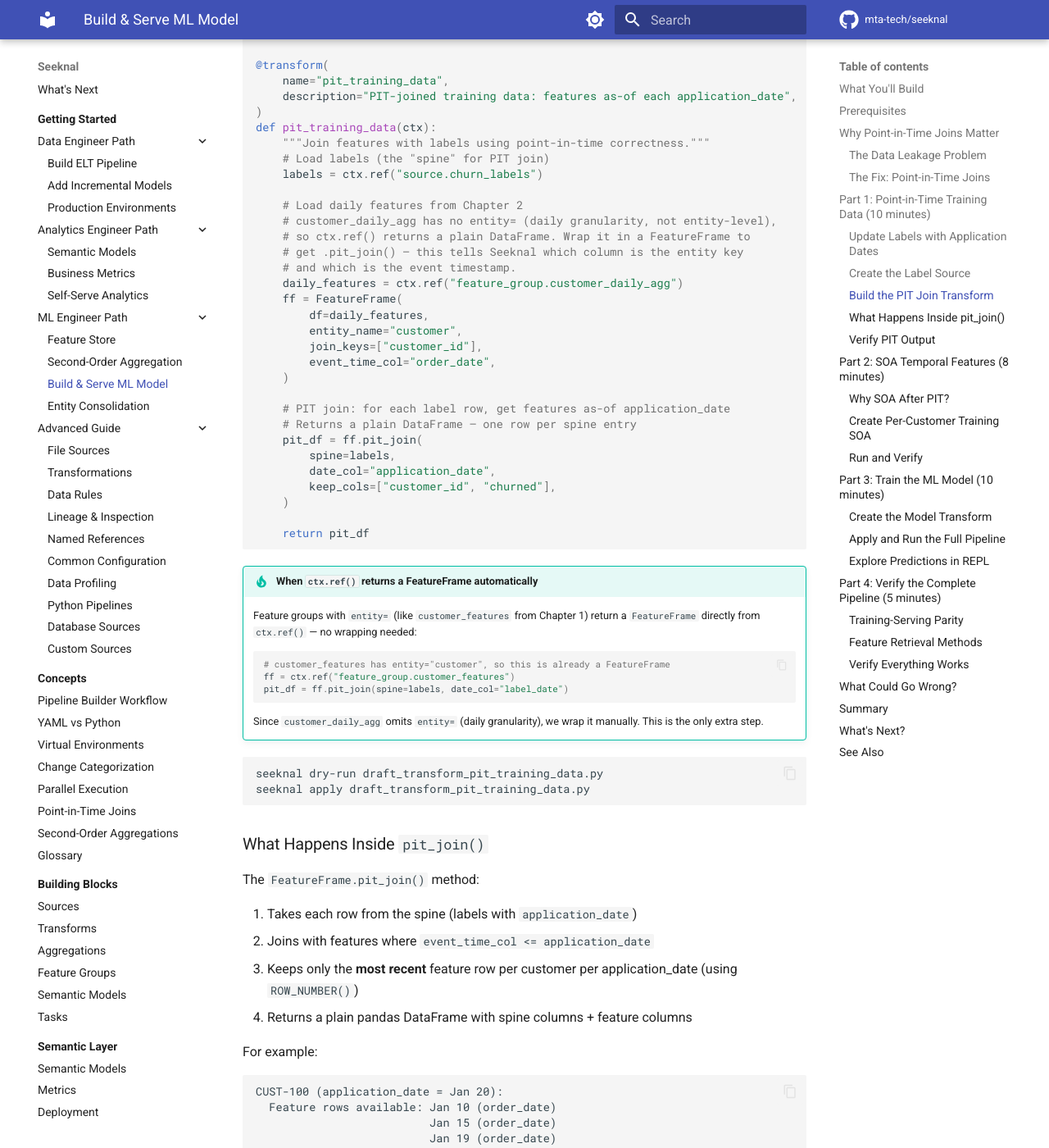
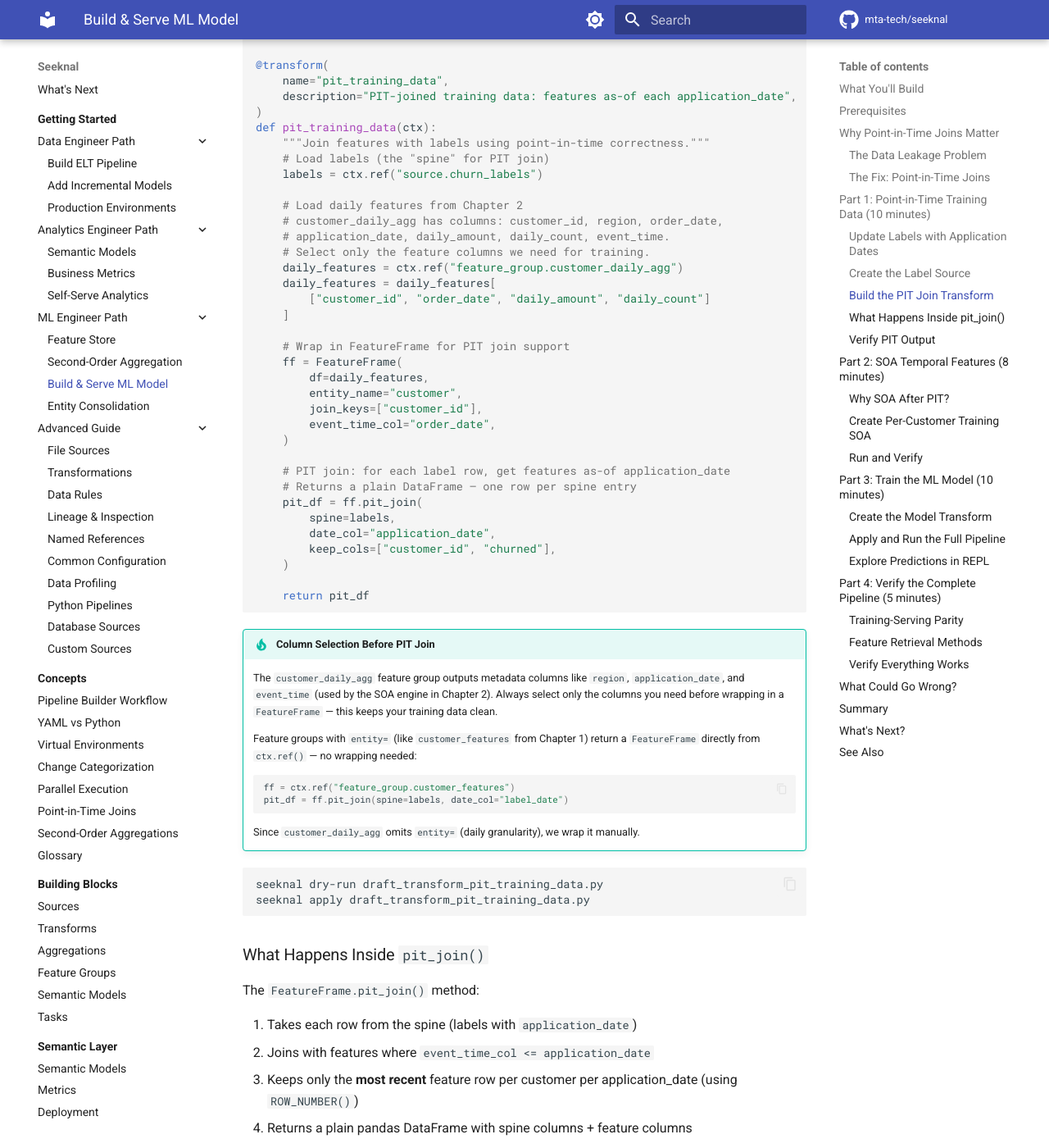
Before and after one commit to mta-tech/seeknal, an MkDocs documentation site: the page built from docs/getting-started/ml-engineer-path/3-training-serving-parity.md, in a window 1280 px wide and 1400 px high, scrolled down 3922 px. Shown: the whole window at 82% size. Built offline with MkDocs 1.6.1 and Material for MkDocs 9.7.7, drawn with Linux system fonts in a browser that asks for light colours; comment, search, counter and statistics services are not loaded.

Commit message:
fix(feature-frame): handle overlapping columns in pit_join()
pit_join() now excludes columns that exist in both spine and features
(not just join keys), preventing DuckDB auto-rename duplicates like
application_date_1. Also fixes keep_cols filtering logic and updates
Chapter 3 tutorial to pre-select feature columns before PIT join.

Co-Authored-By: Claude Opus 4.6 <noreply@anthropic.com>

````diff
--- a/docs/getting-started/ml-engineer-path/3-training-serving-parity.md
+++ b/docs/getting-started/ml-engineer-path/3-training-serving-parity.md
@@ -180,11 +180,15 @@ def pit_training_data(ctx):
     labels = ctx.ref("source.churn_labels")
 
     # Load daily features from Chapter 2
-    # customer_daily_agg has no entity= (daily granularity, not entity-level),
-    # so ctx.ref() returns a plain DataFrame. Wrap it in a FeatureFrame to
-    # get .pit_join() — this tells Seeknal which column is the entity key
-    # and which is the event timestamp.
+    # customer_daily_agg has columns: customer_id, region, order_date,
+    # application_date, daily_amount, daily_count, event_time.
+    # Select only the feature columns we need for training.
     daily_features = ctx.ref("feature_group.customer_daily_agg")
+    daily_features = daily_features[
+        ["customer_id", "order_date", "daily_amount", "daily_count"]
+    ]
+
+    # Wrap in FeatureFrame for PIT join support
     ff = FeatureFrame(
         df=daily_features,
         entity_name="customer",
@@ -203,16 +207,17 @@ def pit_training_data(ctx):
     return pit_df
 ```
 
-!!! tip "When `ctx.ref()` returns a FeatureFrame automatically"
+!!! tip "Column Selection Before PIT Join"
+    The `customer_daily_agg` feature group outputs metadata columns like `region`, `application_date`, and `event_time` (used by the SOA engine in Chapter 2). Always select only the columns you need before wrapping in a `FeatureFrame` — this keeps your training data clean.
+
     Feature groups with `entity=` (like `customer_features` from Chapter 1) return a `FeatureFrame` directly from `ctx.ref()` — no wrapping needed:
 
     ```python
-    # customer_features has entity="customer", so this is already a FeatureFrame
     ff = ctx.ref("feature_group.customer_features")
     pit_df = ff.pit_join(spine=labels, date_col="label_date")
     ```
 
-    Since `customer_daily_agg` omits `entity=` (daily granularity), we wrap it manually. This is the only extra step.
+    Since `customer_daily_agg` omits `entity=` (daily granularity), we wrap it manually.
 
 ```bash
 seeknal dry-run draft_transform_pit_training_data.py
````
Also changed, not shown: 2 other files.
